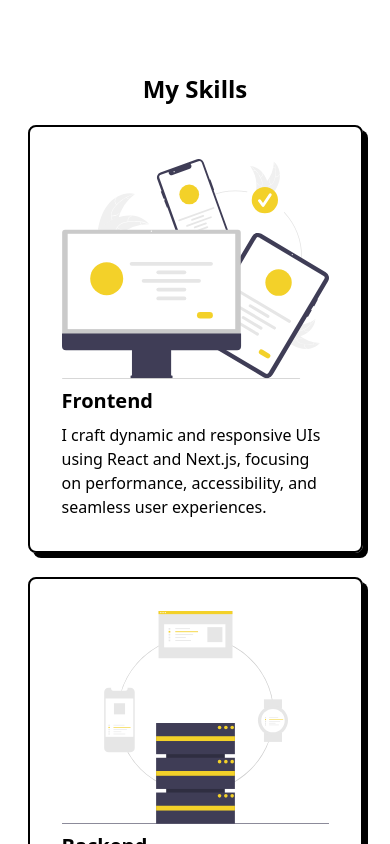
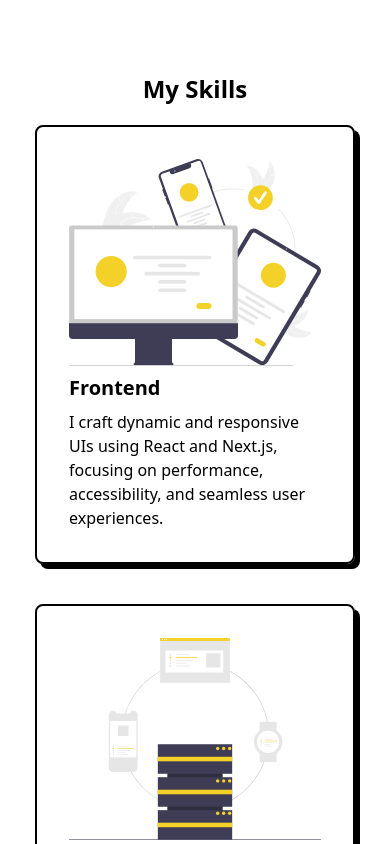
Before and after one commit to husamXA1/husam-portfolio, a Next.js app: page / in a window 390 px wide. Shown: the part 1660-2504 px from the top of the page. Built offline with nearby package versions, Linux system fonts and the light colour scheme.

Commit message:
Update Skills component sizing and spacing to improve responsiveness

```diff
--- a/app/components/Skills.tsx
+++ b/app/components/Skills.tsx
@@ -28,9 +28,9 @@ export default function Skills() {
         <h2 className="text-center text-2xl lg:text-3xl font-bold mb-5">
           My Skills
         </h2>
-        <div className="flex flex-wrap gap-6 justify-center">
+        <div className="flex flex-wrap gap-10 justify-center">
           {skills.map((skill, index) => (
-            <div key={index} className="p-8 shadowed basis-80 grow-[0.5]">
+            <div key={index} className="p-8 shadowed w-[320px]">
                 <Image
                     src={skill.imageURL}
                     alt={skill.title}
```
